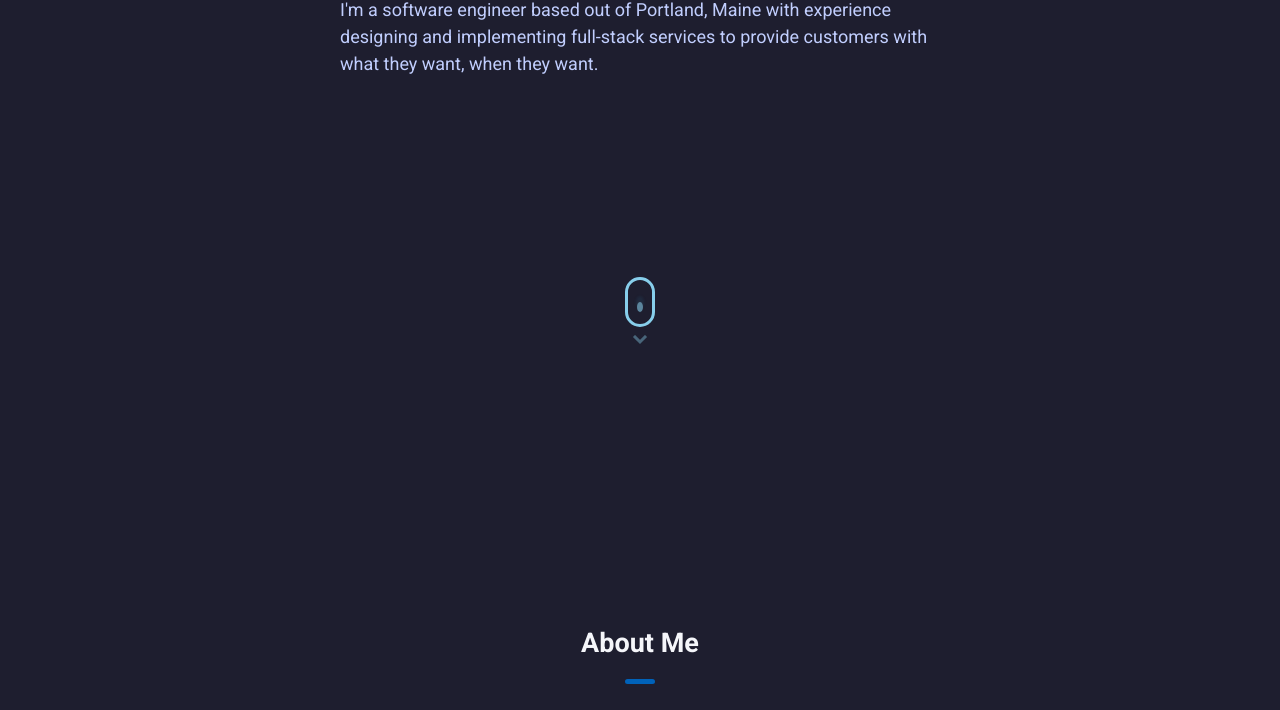
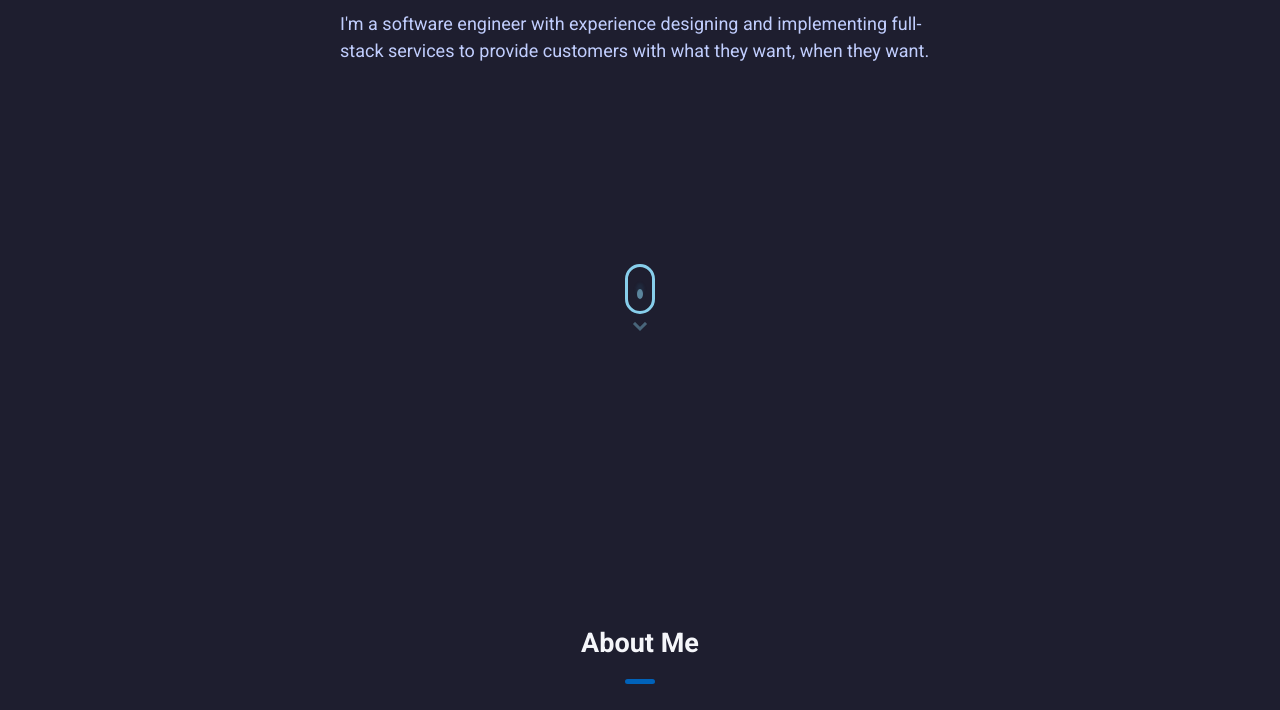
Before and after one commit to jcport1/jcport1.github.io, a plain HTML site: page index.html in a window 1280 px wide. Shown: the part 390-1100 px from the top of the page. Drawn offline with nearby package versions, Linux system fonts and the light colour scheme.

Commit message:
index html update

```diff
--- a/index.html
+++ b/index.html
@@ -3,7 +3,7 @@
 <head>
     <meta charset="UTF-8">
     <meta name="viewport" content="width=device-width, initial-scale=1.0">
-    <title>Portfolio Site</title>
+    <title>Jeff Cuartas Portfolio</title>
     <link rel="preconnect" href="https://fonts.googleapis.com">
     <link rel="preconnect" href="https://fonts.gstatic.com" crossorigin>
     <link href="https://fonts.googleapis.com/css2?family=Roboto:ital,wght@0,100;0,300;0,400;0,500;0,700;0,900;1,100;1,300;1,400;1,500;1,700;1,900&display=swap" rel="stylesheet">
@@ -31,7 +31,7 @@
         <div class="hero-content">
             <h1>Hey, I'm Jeff 👋</h1>
             <h2>Software Engineer</h2>
-            <div class="hero-text">I'm a software engineer based out of Portland, Maine with experience designing and implementing full-stack services to provide customers with what they want, when they want.</div>
+            <div class="hero-text">I'm a software engineer with experience designing and implementing full-stack services to provide customers with what they want, when they want.</div>
         </div>
         <a href="#about">
             <div class="scrolldown" style="--color: skyblue">
```
